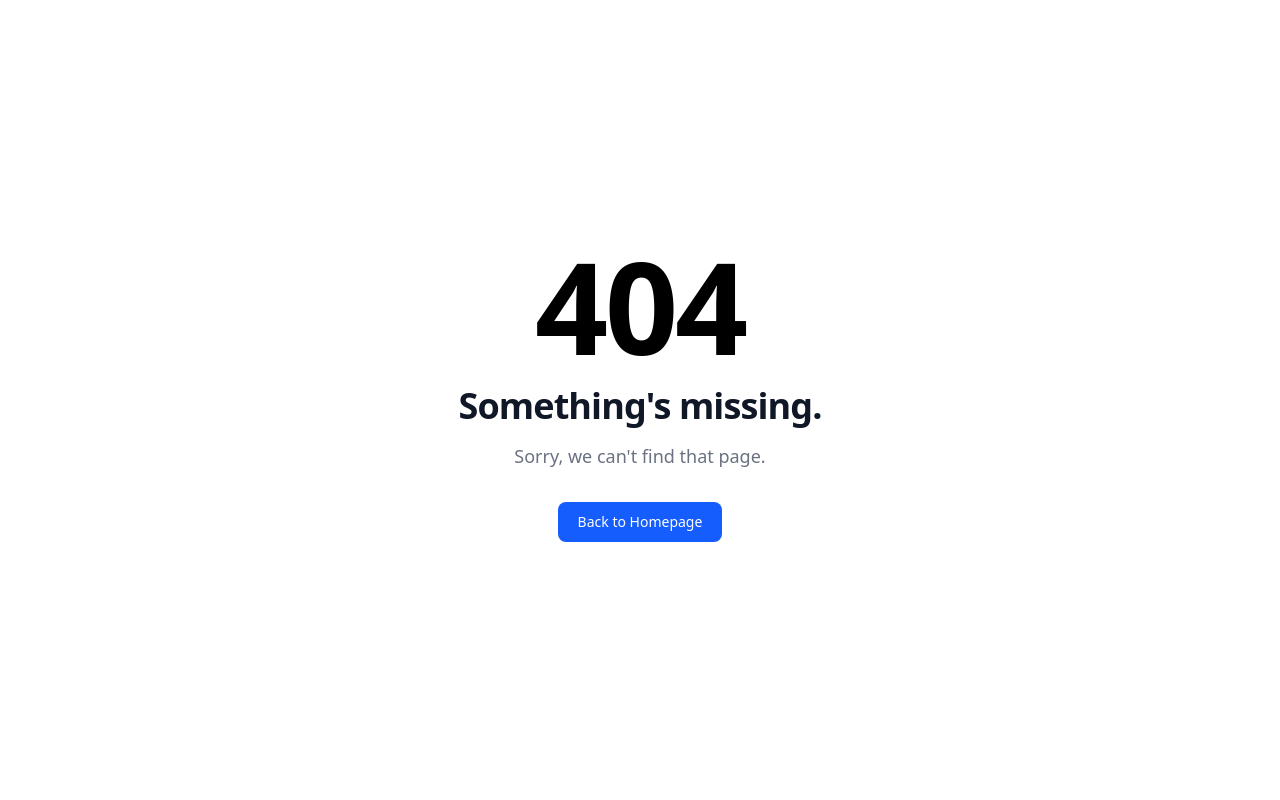
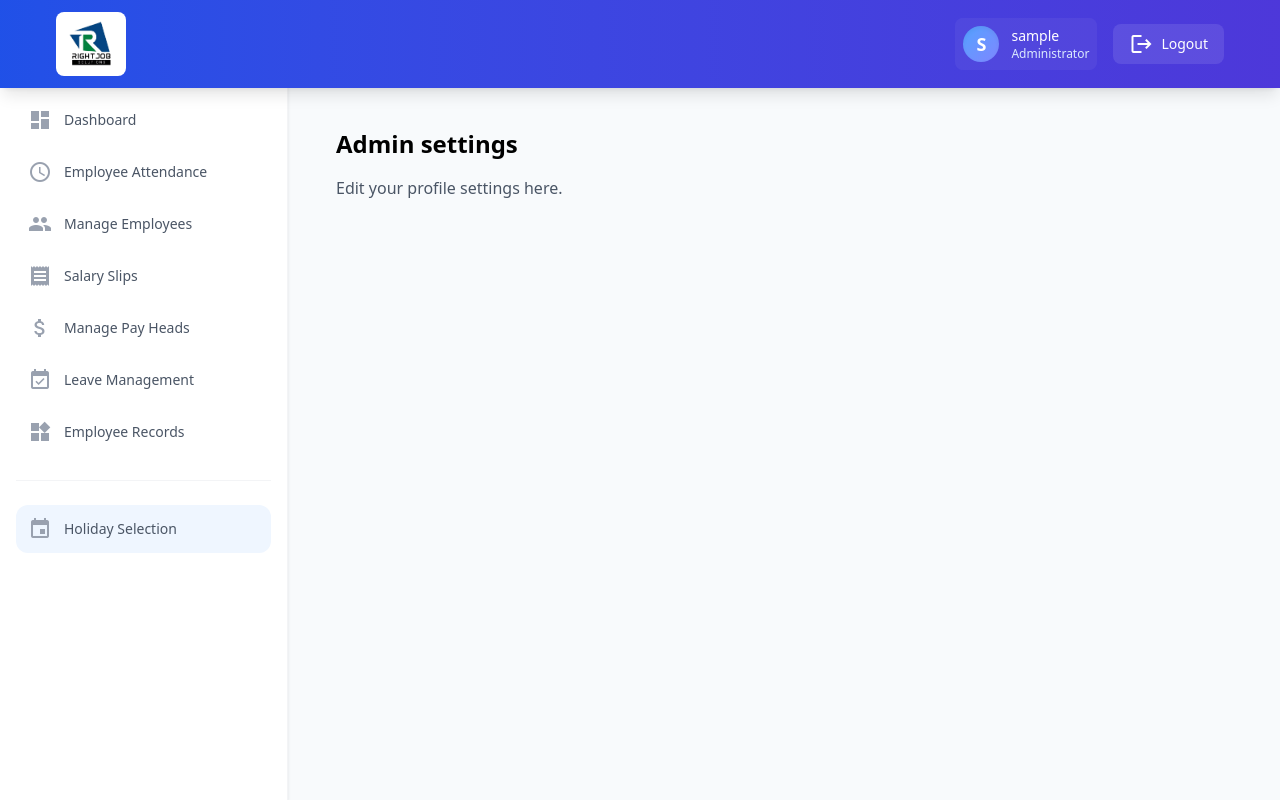
Before and after one commit to nocturnalDev11/payroll-system, a Vue app in the folder client/: page /admin/admin-settings in a window 1280 px wide. Before the commit this address had no page. Built offline with nearby package versions, Linux system fonts and the light colour scheme; sample sign-in values are in the browser's storage.

Commit message:
added admin settings and settings route

```diff
--- a/client/src/router/adminRoutes.ts
+++ b/client/src/router/adminRoutes.ts
@@ -75,6 +75,14 @@ const adminRoutes: Array<RouteRecordRaw> = [
                 meta: {
                     title: 'Holiday Selection'
                 }
+            },
+            {
+                path: 'admin-settings',
+                name: 'admin-holiday-selection',
+                component: () => import('../views/admins/settings/AdminSettings.vue'),
+                meta: {
+                    title: 'Admin Settings'
+                }
             }
         ],
     }
--- /dev/null
+++ b/client/src/views/admins/settings/AdminSettings.vue
@@ -0,0 +1,13 @@
+<script setup>
+import { defineProps, defineEmits } from 'vue';
+</script>
+
+<template>
+    <div class="p-6">
+        <h1 class="text-2xl font-bold mb-4">
+            Admin settings
+        </h1>
+
+        <p class="text-gray-600">Edit your profile settings here.</p>
+    </div>
+</template>
```
